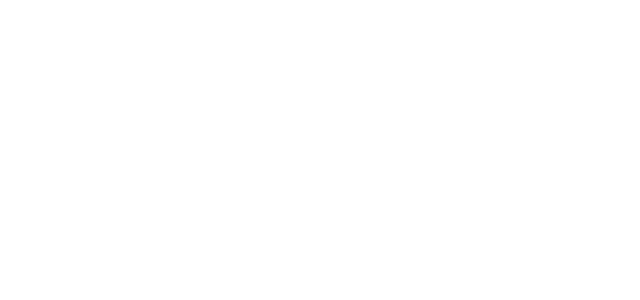
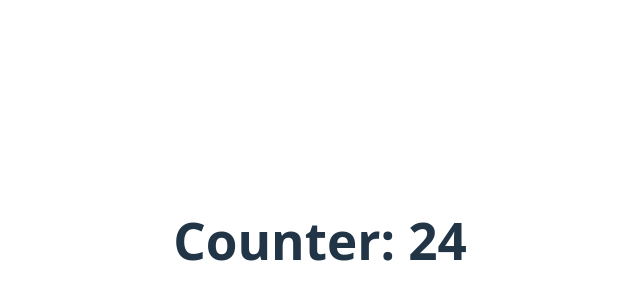
Before and after one commit to wahyusantso/redux-reactjs, a React (Vite) app: page /counter in a window 1280 px wide. Before the commit this address had no page. Shown: the part 160-460 px from the top of the page, without its empty margins (320-960 px from the left). Built offline with nearby package versions, Linux system fonts and the light colour scheme.

Commit message:
feat(64): State

```diff
--- /dev/null
+++ b/src/Counter.jsx
@@ -0,0 +1,12 @@
+import { useSelector } from "react-redux";
+
+export default function Counter() {
+    //menentukan state yang digunakan berdasarkan yang diregister di store.
+    const counter = useSelector(state => state.counter);
+
+    return (
+        <div>
+            <h1>Counter: {counter}</h1>
+        </div>
+    )
+}
--- /dev/null
+++ b/src/counterSlice.js
@@ -0,0 +1,7 @@
+import { createSlice } from "@reduxjs/toolkit";
+
+export const counterSlice = createSlice({
+    name: "counter",
+    initialState: 24,
+    reducers: {}
+});
--- a/src/main.jsx
+++ b/src/main.jsx
@@ -5,9 +5,14 @@
 import { Provider } from 'react-redux'
 import { BrowserRouter, Route, Routes } from 'react-router'
 import { configureStore } from '@reduxjs/toolkit'
+import { counterSlice } from './counterSlice.js'
+import Counter from './Counter.jsx'
 
 const store = configureStore({
-  reducer: {}
+  //setelah membuat state menggunakan slice, registrasi reducer dari slice tersebut disini.
+  reducer: {
+    counter: counterSlice.reducer
+  }
 });
 
 createRoot(document.getElementById('root')).render(
@@ -16,6 +21,7 @@
       <BrowserRouter>
         <Routes>
           <Route path="/" element={<App />}/>
+          <Route path="/counter" element={<Counter />}/>
         </Routes>
       </BrowserRouter>
     </Provider>
```
